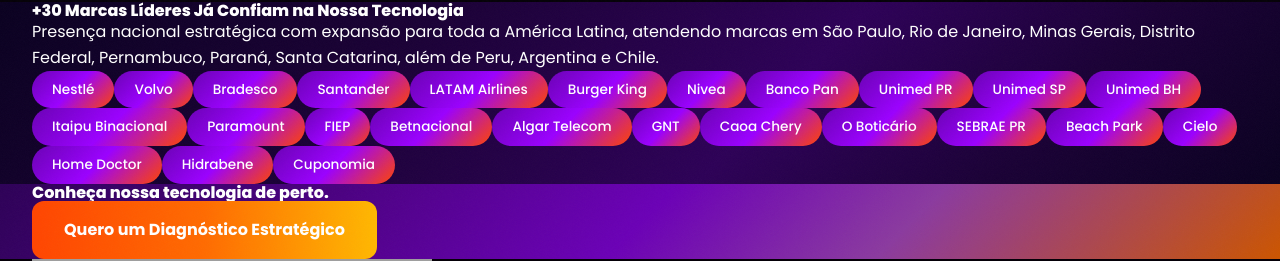
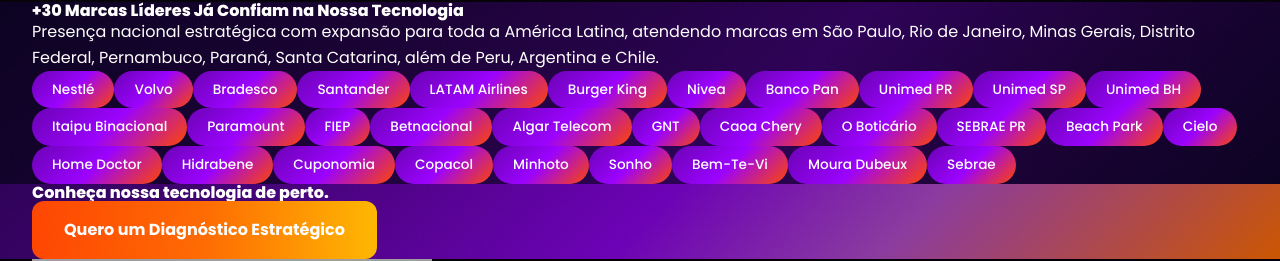
Before and after one commit to kayena-southmedia/south-media, a React (Vite) app in the folder client/: page /sobre in a window 1280 px wide. Shown: the part 2541-2802 px from the top of the page. Built offline with nearby package versions, Linux system fonts and the light colour scheme; grey boxes are pictures that could not be loaded.

Commit message:
Checkpoint: Rodada 14: Adicionadas 6 novas marcas parceiras (Copacol, Minhoto, Sonho, Bem-Te-Vi, Moura Dubeux, Sebrae) em todos os locais do site onde aparecem marcas: carrossel da Home, seção de números da Home, e lista de clientes da página Sobre.

```diff
--- a/client/src/pages/Home.tsx
+++ b/client/src/pages/Home.tsx
@@ -17,6 +17,7 @@ const clients = [
   "Nestlé", "Volvo", "Bradesco", "Santander", "LATAM Airlines", "Burger King",
   "Nivea", "Banco Pan", "Unimed", "Itaipu Binacional", "Paramount", "Betnacional",
   "Algar Telecom", "O Boticário", "GNT", "Beach Park", "Cielo", "Caoa Chery", "FIEP", "SEBRAE PR",
+  "Copacol", "Minhoto", "Sonho", "Bem-Te-Vi", "Moura Dubeux", "Sebrae",
 ];
 
 // Particle component for hero
@@ -259,7 +260,7 @@ export default function Home() {
           </div>
           <div className="grid md:grid-cols-2 lg:grid-cols-4 gap-6">
             {[
-              { value: "+30", label: "marcas líderes", sub: "Nestlé, Volvo, Bradesco, Santander, LATAM e mais" },
+              { value: "+30", label: "marcas líderes", sub: "Nestlé, Volvo, Bradesco, Copacol, Moura Dubeux e mais" },
               { value: "+193%", label: "de aumento em conversões", sub: "Resultado médio em campanhas" },
               { value: "+1.330", label: "publishers CTV no Brasil", sub: "Maior inventário de TV Conectada" },
               { value: "3X", label: "camada de verificação", sub: "Double Verify + Anti-VPN + Double Check" },
--- a/client/src/pages/Sobre.tsx
+++ b/client/src/pages/Sobre.tsx
@@ -10,6 +10,7 @@ const clients = [
   "Nivea", "Banco Pan", "Unimed PR", "Unimed SP", "Unimed BH", "Itaipu Binacional",
   "Paramount", "FIEP", "Betnacional", "Algar Telecom", "GNT", "Caoa Chery",
   "O Boticário", "SEBRAE PR", "Beach Park", "Cielo", "Home Doctor", "Hidrabene", "Cuponomia",
+  "Copacol", "Minhoto", "Sonho", "Bem-Te-Vi", "Moura Dubeux", "Sebrae",
 ];
 
 const SOUTH_AMERICA_MAP = "https://d2xsxph8kpxj0f.cloudfront.net/310519663079259420/ALCctmknampU7QGyb5uPjL/south-america-map-clean-USjUDizS4PVVre2SrZQwnF.webp";
```
Also changed, not shown: 1 other file (tests, documents, lock files or other folders).
